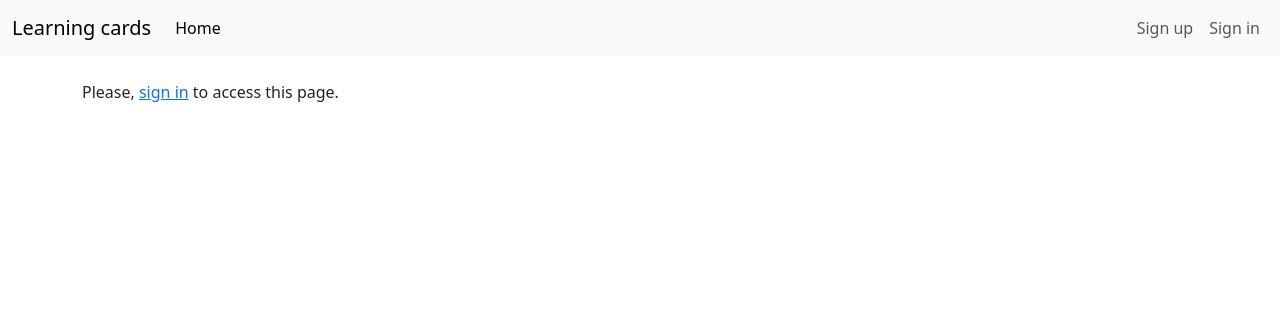
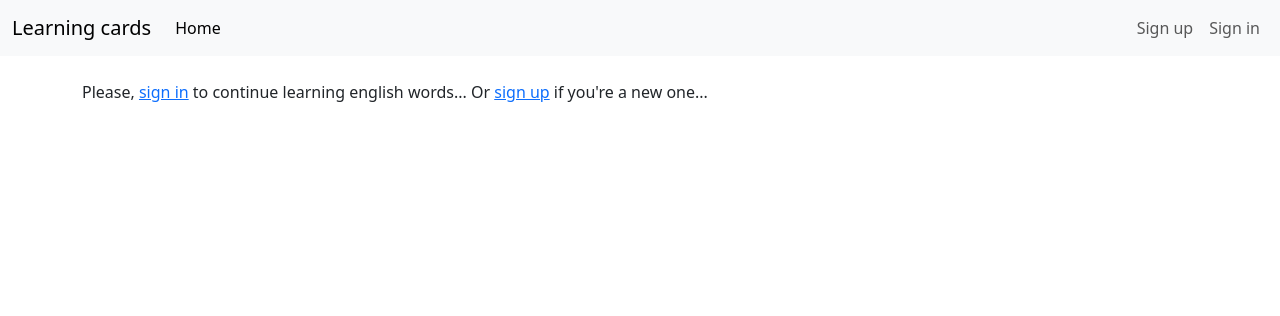
Before and after one commit to zgfif/language_cards, a Django app: page / in a window 1280 px wide. Shown: the top 316 px of the page. Run offline with Django 4.2, Linux system fonts and the light colour scheme.

Commit message:
button_on_index: minor changes in text

```diff
--- a/core/templates/index.html
+++ b/core/templates/index.html
@@ -18,7 +18,8 @@
                 {% endif %}
             {% else %}
                 <!-- User is not signed in -->
-                <p>Please, <a href="/signin">sign in</a> to access this page.</p>
+                <p>Please, <a href="/signin">sign in</a> to continue learning english words... Or
+                    <a href="/signup">sign up</a> if you're a new one...</p>
             {% endif %}
         </div>
         <br>
```
